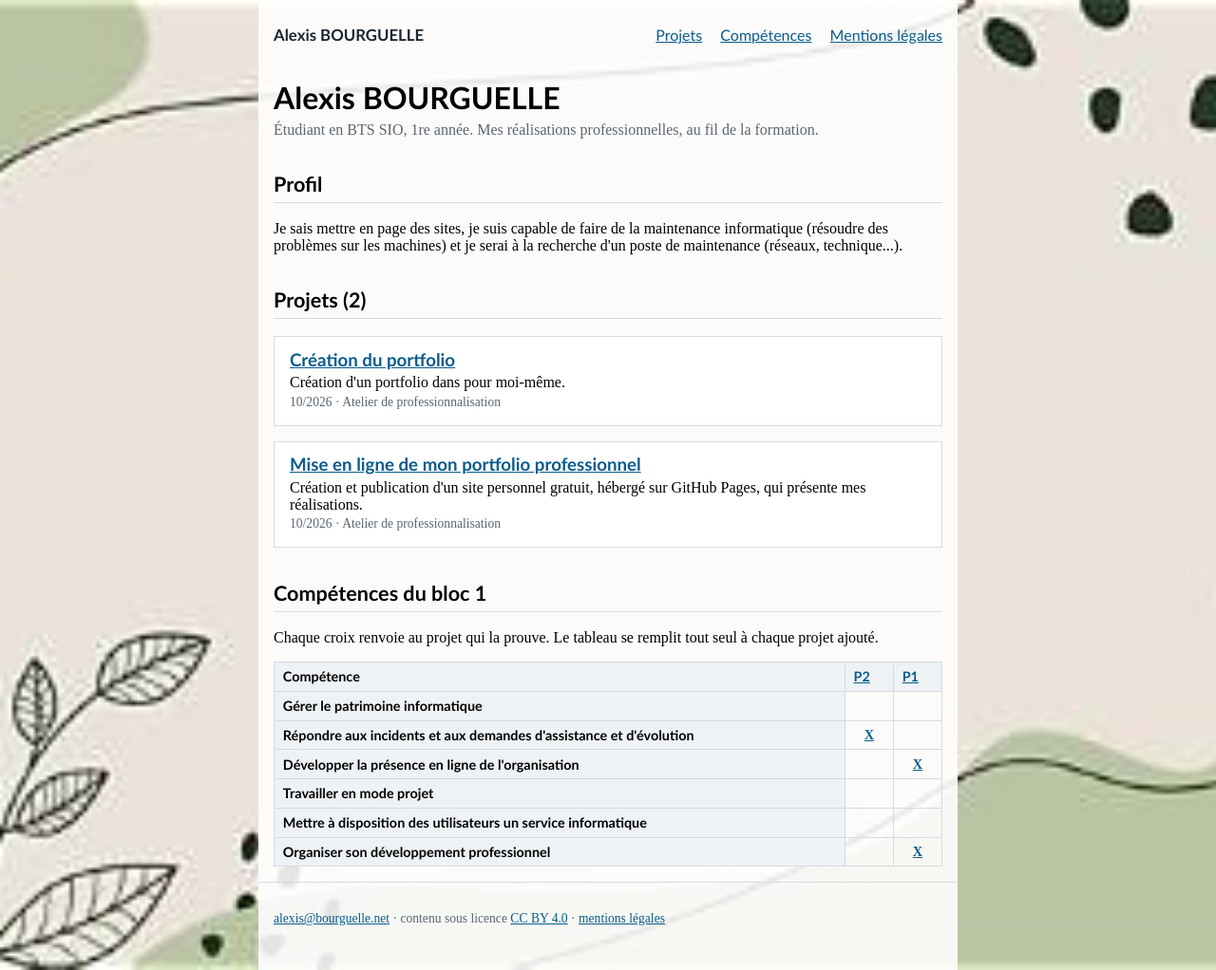
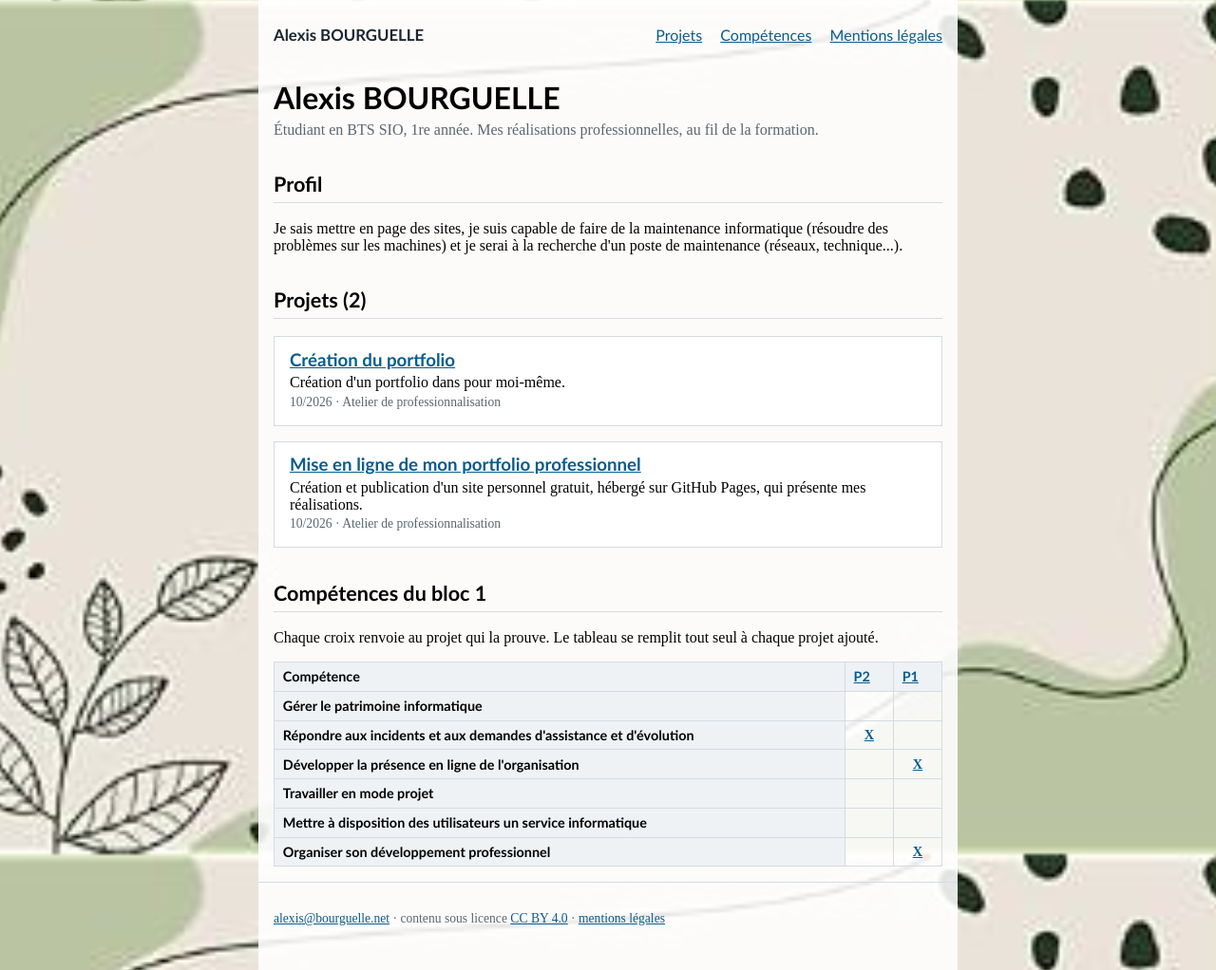
Before and after one commit to foxtroc-ui/Portfolio, a Jekyll site: the page built from index.html, in a window 1280 px wide. Shown: the whole page at 95% size. Built offline with Jekyll 4.4.1, drawn with Linux system fonts in a browser that asks for light colours.

Commit message:
Update style.css

```diff
--- a/css/style.css
+++ b/css/style.css
@@ -9,23 +9,15 @@
 }
 * { box-sizing: border-box; }
 
-/* Image de fond appliquée sur html : elle s'ajuste à toute la hauteur de la page.
-   Pour changer l'ajustement, modifiez background-size :
-   cover = remplit l'écran (rogne les bords), contain = image entière visible,
-   100% 100% = étirée aux dimensions exactes de l'écran. */
-html {
-  min-height: 100%;
+body {
+  margin: 0;
+  min-height: 100vh;
   background-color: var(--fond); /* couleur de secours si l'image ne charge pas */
   background-image: url("../images/OIP.jpg");
   background-size: cover;
-  background-position: center top;
+  background-position: center;
   background-repeat: no-repeat;
-}
-
-body {
-  margin: 0;
-  min-height: 100vh;
-  background: transparent;
+  background-attachment: fixed; /* l'image reste fixe quand on défile */
 }
 
 header, main, footer {
```
